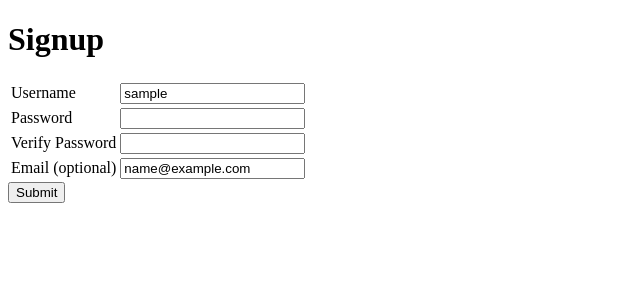
After one commit to aleesham/user-signup, a Flask app: template templates/signup.html in a window 1280 px wide. The commit adds this page. Shown: the top 300 px of the page, without its empty margins (0-640 px from the left). Run offline with Flask 2, Linux system fonts and the light colour scheme; the template is opened without the code that fills it: most values are stand-ins (such as "Sample title", 1, 10 or a date in 2020).

Commit message:
Finished redo

```diff
--- a/main.py
+++ b/main.py
@@ -1,82 +1,67 @@
-from flask import Flask, redirect, render_template, request
-import jinja2
+from flask import Flask, redirect, request, render_template
 
 app = Flask(__name__)
 app.config['DEBUG'] = True
 
-## Just renders the form
-@app.route('/')
-def display_form():
-    return render_template('mainform.html')
+def is_username_valid(username):
+    if len(username) < 3 or len(username) > 20:
+        return False
+    if ' ' in username:
+        return False
+    return True
 
-## helper function to check if a username or password is valid
-## invalid if len<3, len>20, or there is a space
-def is_valid_text(a_str):
-    # returns True if the string is 3-20 characters and has no spaces, returns False otherwise
-    return (2 < len(a_str)) & (len(a_str) < 21) & (" " not in a_str)
+def is_password_valid(password):
+    return is_username_valid(password)
 
-## Here we will validate everything necessary
-@app.route('/', methods=['POST'])
-def validate_form():
-    # Pull the data from the form
-    username = request.form['username']
-    pw = request.form['pw']
-    verifypw = request.form['verifypw']
-    email = request.form['email']
+def is_verify_password_valid(password, verify_password):
+    if password == verify_password:
+        return True
+    return False
 
-    # initialize errors
-    username_error = ''
-    pw_error = ''
-    verifypw_error = ''
-    email_error = ''
+def is_email_valid(email):
+    if len(email) == 0:
+        return True
+    if is_username_valid(email) and email.count('@')*email.count('.') == 1:
+        return True
+    return False
 
+@app.route('/', methods=['GET','POST'])
+def index():
+    errors = {'username' : '', 'password': '', 'verify_password': '', 'email' : '' }
 
-    # check if username was left empty or is invalid
-    if not len(username):
-        username_error = 'You failed to provide a username. '
-    elif not is_valid_text(username):
-        username_error = 'You entered an invalid username.'
+    if request.method == 'POST':
+        username = request.form['username'].strip()
+        password = request.form['password'].strip()
+        verify_password = request.form['verify_password'].strip()
+        email = request.form['email'].strip()
+        valid = True
 
-    # check if password was left empty or is invalid
-    if not len(pw):
-        pw_error = 'You failed to provide a password.'
-    elif not is_valid_text(pw):
-        pw_error = 'You entered an invalid password.'
+        if not is_username_valid(username):
+            errors['username'] = "This is not a valid username."
+            valid = False
 
-    # check if verified password was left empty or if it matches password
-    if not len(verifypw):
-        verifypw_error = 'You failed to provide a password verification.'
-    elif pw != verifypw:
-        verifypw_error = 'These passwords do not match.'
+        if not is_password_valid(password):
+            errors['password'] = "This is not a valid password."
+            valid = False
 
-    # if email provided, check validity.
-    if len(email):
-        # check length and spaces
-        length_and_spaces_bool = is_valid_text(email)
-        # check for @, assume False at first.
-        at_and_dot_bool = False
-        # if there are an at and dot in the email, then check to make sure there are exactly one of each. if there isn't, then at_and_dot_bool stays False.
-        if "@" in email and "." in email:
-            # if there are exactly one of each, then at_and_dot_bool is true. If not, at_and_dot_bool stays false
-            # I changed this for an issue. Assume we can have more than one dot.
-            if email.count("@") == 1: # and email.count(".") == 1:
-                at_and_dot_bool = True
+        if not is_verify_password_valid(password, verify_password):
+            errors['verify_password'] = "Passwords do not match."
+            valid = False
 
-        # if the length and spaces are not met, or the at and dot are not met, we throw an error
-        if not length_and_spaces_bool or not at_and_dot_bool:
-            email_error = 'You have entered an invalid email.'
+        if not is_email_valid(email):
+            errors['email'] = "This is not a valid email."
+            valid = False
 
-    # if no errors, redirect, otherwise re-render with errors
-    if not username_error + pw_error + verifypw_error + email_error:
-        return redirect("/welcome?name={0}".format(username))
-    else:
-        return render_template('mainform.html', username_error = username_error, pw_error = pw_error, verifypw_error = verifypw_error, email_error = email_error, username = username, email = email)
+        if valid:
+            return redirect('/welcome?username='+username)
 
+        return render_template('signup.html', username=username, email=email, errors = errors)
 
-## If everything is validated, we will redirect to here.
+    return render_template('signup.html', errors=errors)
+
 @app.route('/welcome')
 def welcome():
-    username = request.args.get('name')
-    return render_template('welcome.html', name = username)
+    username = request.args.get('username')
+    return render_template('welcome.html',username=username)
 
 app.run()
--- a/templates/base.html
+++ b/templates/base.html
@@ -1,13 +1,13 @@
 <!DOCTYPE html>
 <html>
     <head>
+        <title>{{title}}</title>
         <style>
-            {% block style %}
-            {% endblock %}
+            .error {color:red}
         </style>
     </head>
     <body>
-            {% block content %}
-            {% endblock %}
+        {% block content %}
+        {% endblock %}
     </body>
 </html>
--- /dev/null
+++ b/templates/signup.html
@@ -0,0 +1,33 @@
+{% extends 'base.html' %}
+
+{% block content %}
+    <h1>Signup</h1>
+    <form method="POST">
+        <table>
+            <tr>
+                <td>Username</td>
+                <td><input type="text" name="username" value="{{username}}"></input></td>
+                <td class='error'>{{errors.username}}</td>
+            </tr>
+
+            <tr>
+                <td>Password</td>
+                <td><input type="text" name="password"></input></td>
+                <td class='error'>{{errors.password}}</td>
+            </tr>
+
+            <tr>
+                <td>Verify Password</td>
+                <td><input type="text" name="verify_password" ></input></td>
+                <td class='error'>{{errors.verify_password}}</td>
+            </tr>
+
+            <tr>
+                <td>Email (optional)</td>
+                <td><input type="text" name="email" value="{{email}}"></input></td>
+                <td class='error'>{{errors.email}}</td>
+            </tr>
+        </table>
+        <input type="submit"></input>
+    </form>
+{% endblock %}
--- a/templates/welcome.html
+++ b/templates/welcome.html
@@ -1,4 +1,5 @@
-{% extends "base.html" %}
+{% extends 'base.html' %}
+
 {% block content %}
-    <h1>Welcome, {{name}}!</h1>
+    <h1>Welcome, {{username}}!</h1>
 {% endblock %}
```
Also changed, not shown: templates/mainform.html (deleted, +0 -43 lines).
